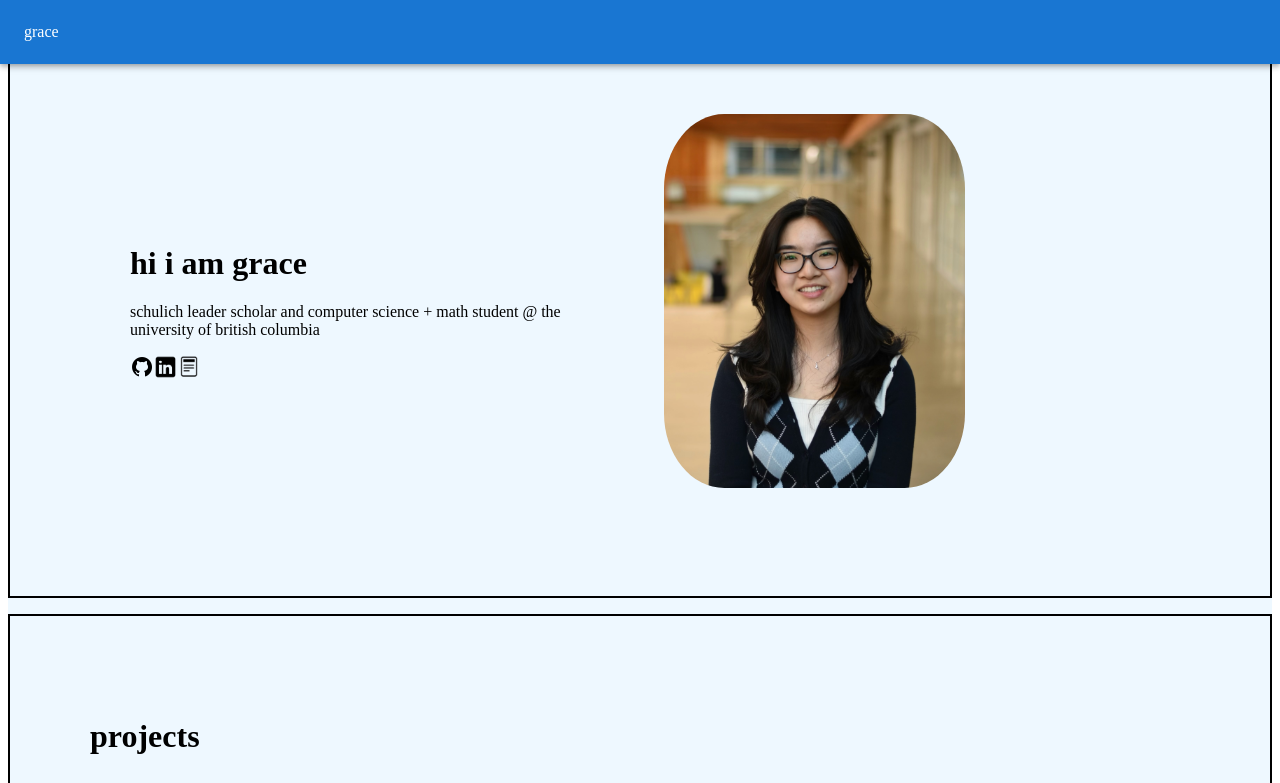
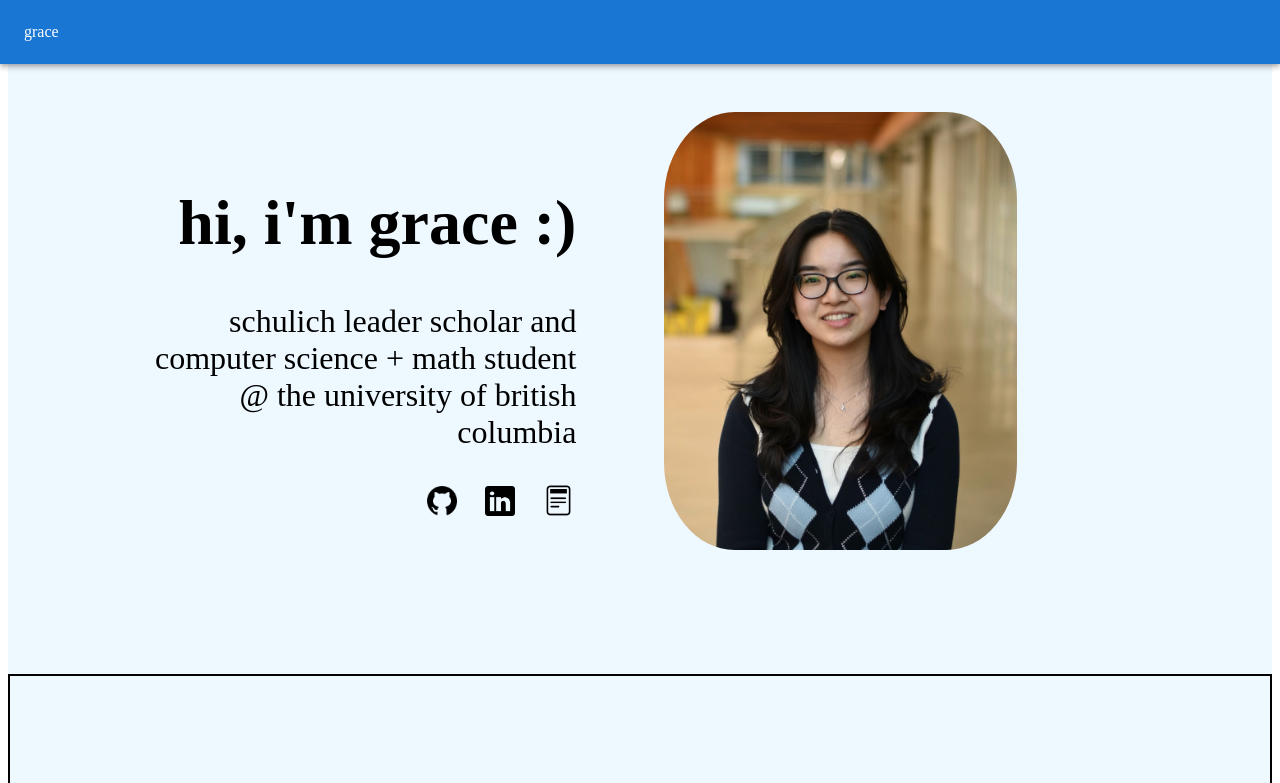
Before and after one commit to gracetxgao/portfolio, a React (Vite) app: page / in a window 1280 px wide. Shown: the top 783 px of the page. Built offline with nearby package versions, Linux system fonts and the light colour scheme; the HTML template or start-up script is replaced by a standard one.

Commit message:
tried to add fonts

```diff
--- a/src/App.tsx
+++ b/src/App.tsx
@@ -1,4 +1,5 @@
 import { Stack } from '@mui/material';
+import { ThemeProvider, createTheme } from '@mui/material/styles';
 import Box from '@mui/material/Box';
 import IntroductionPanel from './components/IntroductionPanel';
 import ProjectsPanel from './components/ProjectsPanel';
@@ -6,13 +7,18 @@ import ExperiencePanel from './components/ExperiencePanel';
 import SkillsPanel from './components/SkillsPanel';
 import AboutPanel from './components/AboutPanel';
 import NavBar from './components/NavBar';
-import { useState } from 'react';
+
+const theme = createTheme({
+    typography: {
+        fontFamily: [
+            'Roboto',
+        ].join(','),
+    },
+});
 
 const App = () => {
-    const [dark, setDark] = useState(false)
-
 	return (
-        <>
+        <ThemeProvider theme={theme}>
             <NavBar />
             <Box sx={{ width: '100%', backgroundColor: '#EEF8FF'}}>
                 <Stack spacing={2}>
@@ -23,7 +29,7 @@ const App = () => {
                     <AboutPanel />
                 </Stack>
             </Box>
-        </>
+        </ThemeProvider>
     )
 }
 
--- a/src/components/IntroductionPanel.tsx
+++ b/src/components/IntroductionPanel.tsx
@@ -6,25 +6,27 @@ import resume from '../assets/resume.png';
 
 const IntroductionPanel = () => {
     return (
-        <Box sx={{ border: '2px solid black' }}>
-        <Grid container direction={'row'} justifyContent={'flex-end'} alignItems={'center'} p={10}>
-            <Grid item xs={6} sm={6} display={'flex'} justifyContent={'flex-end'} alignItems={'center'} p={5}>
+        <Box>
+            <Grid container direction={'row'} alignItems={'center'} p={10}>
+                <Grid item xs={6} sm={6} p={5} textAlign={'end'}>
                     <div>
-                    <h1>hi i am grace</h1>
-                    <p>schulich leader scholar and computer science + math student @ the university of british columbia</p>
+                        <h1 style={{ fontSize: '400%', marginRight: '5%' }}>hi, i'm grace :)</h1>
+                        <p style={{ fontSize: '200%', marginLeft: '5%', marginRight: '5%' }}>schulich leader scholar and computer science + math student @ the university of british columbia</p>
+                        <div style={{ marginRight: '5%' }}>
                             <a href="https://github.com/gracetxgao" target="_blank">
-                        <img src={github} width={'5%'}/>
+                                <img src={github} width={'8%'} style={{ paddingRight: '5%'}}/>
                             </a>
                             <a href="https://www.linkedin.com/in/gracetxgao/" target="_blank">
-                        <img src={linkedin} width={'5%'}/>
+                                <img src={linkedin} width={'8%'} style={{ paddingRight: '5%'}}/>
                             </a>
                             <a href="https://drive.google.com/file/d/1zFvdwJTRtwMAWenlOFJa1Q-Bu0xb_rq7/view?usp=sharing" target="_blank">
-                        <img src={resume} width={'5%'}/>
+                                <img src={resume} width={'8%'}/>
                             </a>
+                        </div>
                     </div>
                 </Grid>
                 <Grid item xs={6} sm={6} p={3}>
-                <img src={photo} width={'60%'} style={{ borderRadius: '20%'}}/>
+                    <img src={photo} width={'70%'} style={{ borderRadius: '20%'}}/>
                 </Grid>
             </Grid>
         </Box>
```
Lines whose indentation alone changed are shown as unchanged.
